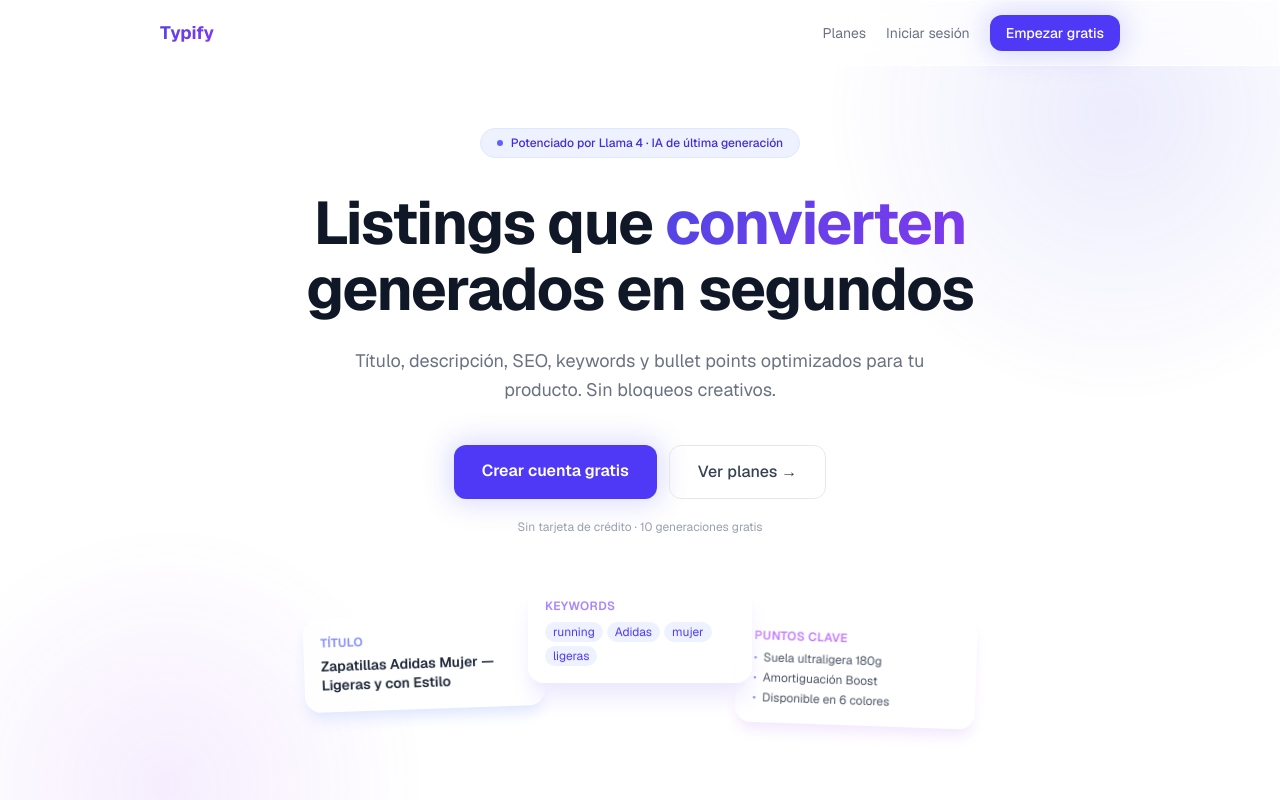
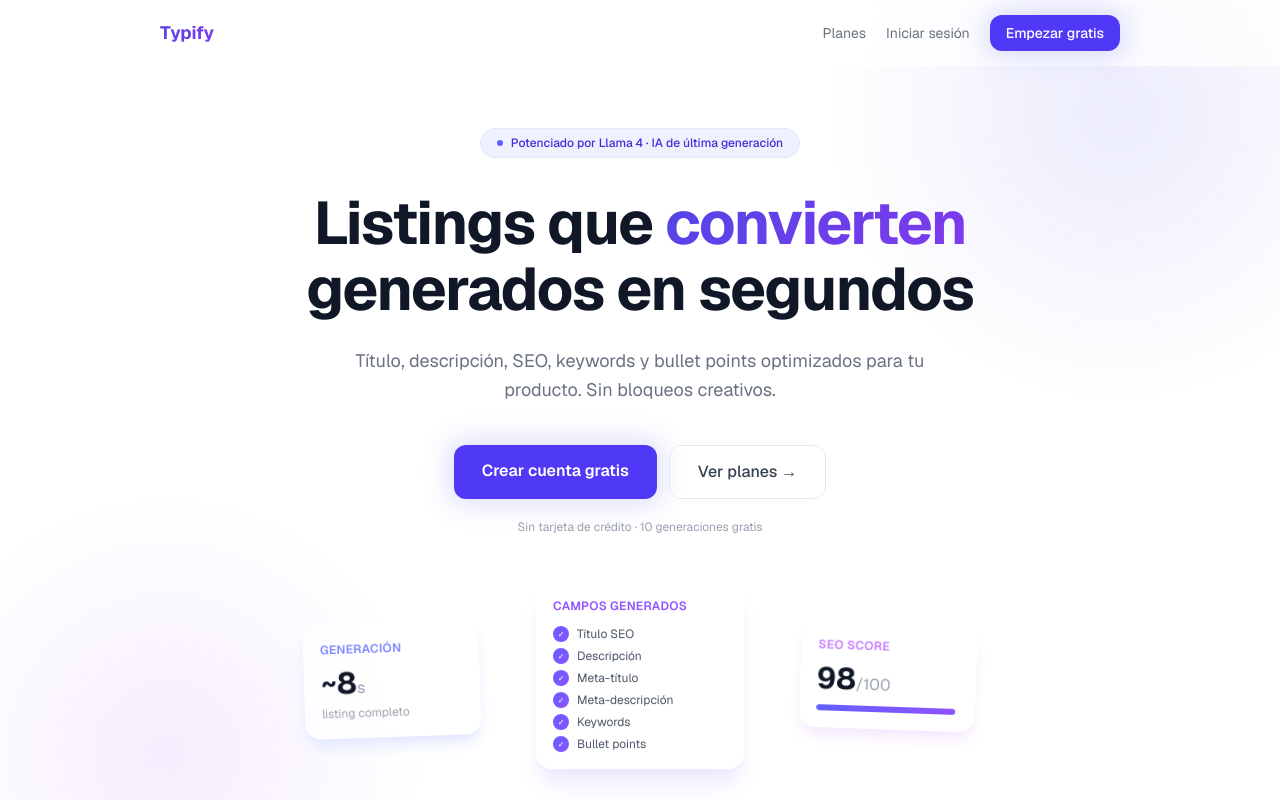
Before and after one commit to aroaarriaza/typify, a Next.js app: page / in a window 1280 px wide. Shown: the top 800 px of the page. Built offline with nearby package versions, Linux system fonts and the light colour scheme.

Commit message:
Landing hero: replace listing cards with metric cards (8s, 6 campos, SEO 98/100)
Co-Authored-By: Claude Sonnet 4.6 <noreply@anthropic.com>

```diff
--- a/app/page.tsx
+++ b/app/page.tsx
@@ -48,35 +48,38 @@ export default function HomePage() {
           <p className="animate-fade-up delay-400 text-xs text-gray-400 mt-5">Sin tarjeta de crédito · 10 generaciones gratis</p>
         </div>
 
-        {/* 3 floating cards staggered */}
-        <div className="relative z-10 mt-16 h-56 sm:h-64 max-w-2xl mx-auto">
+        {/* 3 metric cards staggered */}
+        <div className="relative z-10 mt-16 h-52 sm:h-56 max-w-2xl mx-auto">
 
-          {/* Card título — izquierda, flota lento */}
-          <div className="animate-float-slow absolute left-0 top-4 w-52 sm:w-60 glass rounded-2xl shadow-lg shadow-indigo-100 p-4 text-left border border-indigo-50 -rotate-2">
-            <p className="text-xs text-indigo-400 font-semibold uppercase tracking-wide mb-1.5">Título</p>
-            <p className="text-xs sm:text-sm font-semibold text-gray-800 leading-snug">Zapatillas Adidas Mujer — Ligeras y con Estilo</p>
+          {/* Card izquierda — tiempo */}
+          <div className="animate-float-slow absolute left-0 top-6 w-40 sm:w-44 glass rounded-2xl shadow-lg shadow-indigo-100 p-4 text-left border border-indigo-50 -rotate-2">
+            <p className="text-xs text-indigo-400 font-semibold uppercase tracking-wide mb-2">Generación</p>
+            <p className="text-3xl font-bold text-gray-900">~8<span className="text-base font-normal text-gray-400">s</span></p>
+            <p className="text-xs text-gray-400 mt-1">listing completo</p>
           </div>
 
-          {/* Card keywords — centro arriba, flota normal */}
-          <div className="animate-float absolute left-1/2 -translate-x-1/2 -top-2 w-48 sm:w-56 glass rounded-2xl shadow-xl shadow-violet-100 p-4 text-left border border-violet-50 z-10">
-            <p className="text-xs text-violet-400 font-semibold uppercase tracking-wide mb-2">Keywords</p>
-            <div className="flex flex-wrap gap-1">
-              {['running', 'Adidas', 'mujer', 'ligeras'].map(k => (
-                <span key={k} className="bg-indigo-50 text-indigo-600 text-xs px-2 py-0.5 rounded-full">{k}</span>
+          {/* Card centro — campos generados (más grande) */}
+          <div className="animate-float absolute left-1/2 -translate-x-1/2 -top-2 w-48 sm:w-52 glass rounded-2xl shadow-xl shadow-violet-100 p-4 text-left border border-violet-50 z-10">
+            <p className="text-xs text-violet-500 font-semibold uppercase tracking-wide mb-3">Campos generados</p>
+            <div className="space-y-1.5">
+              {['Título SEO', 'Descripción', 'Meta-título', 'Meta-descripción', 'Keywords', 'Bullet points'].map(f => (
+                <div key={f} className="flex items-center gap-2">
+                  <span className="w-4 h-4 rounded-full bg-gradient-to-br from-indigo-500 to-violet-500 flex items-center justify-center shrink-0">
+                    <span className="text-white" style={{fontSize: '8px'}}>✓</span>
+                  </span>
+                  <span className="text-xs text-gray-600">{f}</span>
+                </div>
               ))}
             </div>
           </div>
 
-          {/* Card bullets — derecha, flota rápido */}
-          <div className="animate-float delay-300 absolute right-0 top-6 w-52 sm:w-60 glass rounded-2xl shadow-lg shadow-purple-100 p-4 text-left border border-purple-50 rotate-2">
-            <p className="text-xs text-purple-400 font-semibold uppercase tracking-wide mb-1.5">Puntos clave</p>
-            <ul className="space-y-1">
-              {['Suela ultraligera 180g', 'Amortiguación Boost', 'Disponible en 6 colores'].map(b => (
-                <li key={b} className="text-xs text-gray-600 flex items-center gap-1.5">
-                  <span className="text-indigo-400 shrink-0">•</span>{b}
-                </li>
-              ))}
-            </ul>
+          {/* Card derecha — SEO */}
+          <div className="animate-float delay-300 absolute right-0 top-8 w-40 sm:w-44 glass rounded-2xl shadow-lg shadow-purple-100 p-4 text-left border border-purple-50 rotate-2">
+            <p className="text-xs text-purple-400 font-semibold uppercase tracking-wide mb-2">SEO Score</p>
+            <p className="text-3xl font-bold text-gray-900">98<span className="text-base font-normal text-gray-400">/100</span></p>
+            <div className="mt-2 h-1.5 bg-gray-100 rounded-full overflow-hidden">
+              <div className="h-full rounded-full bg-gradient-to-r from-indigo-500 to-violet-500" style={{width: '98%'}} />
+            </div>
           </div>
 
         </div>
```
